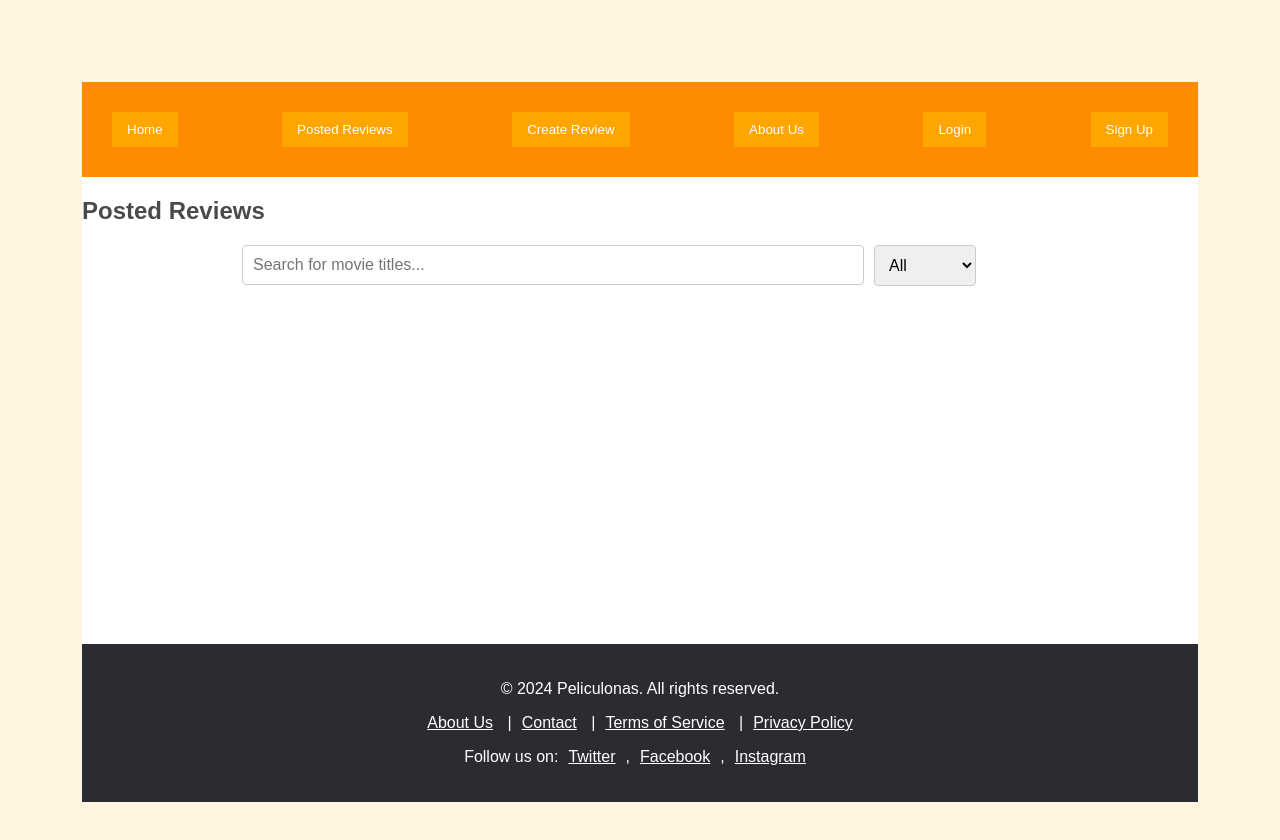
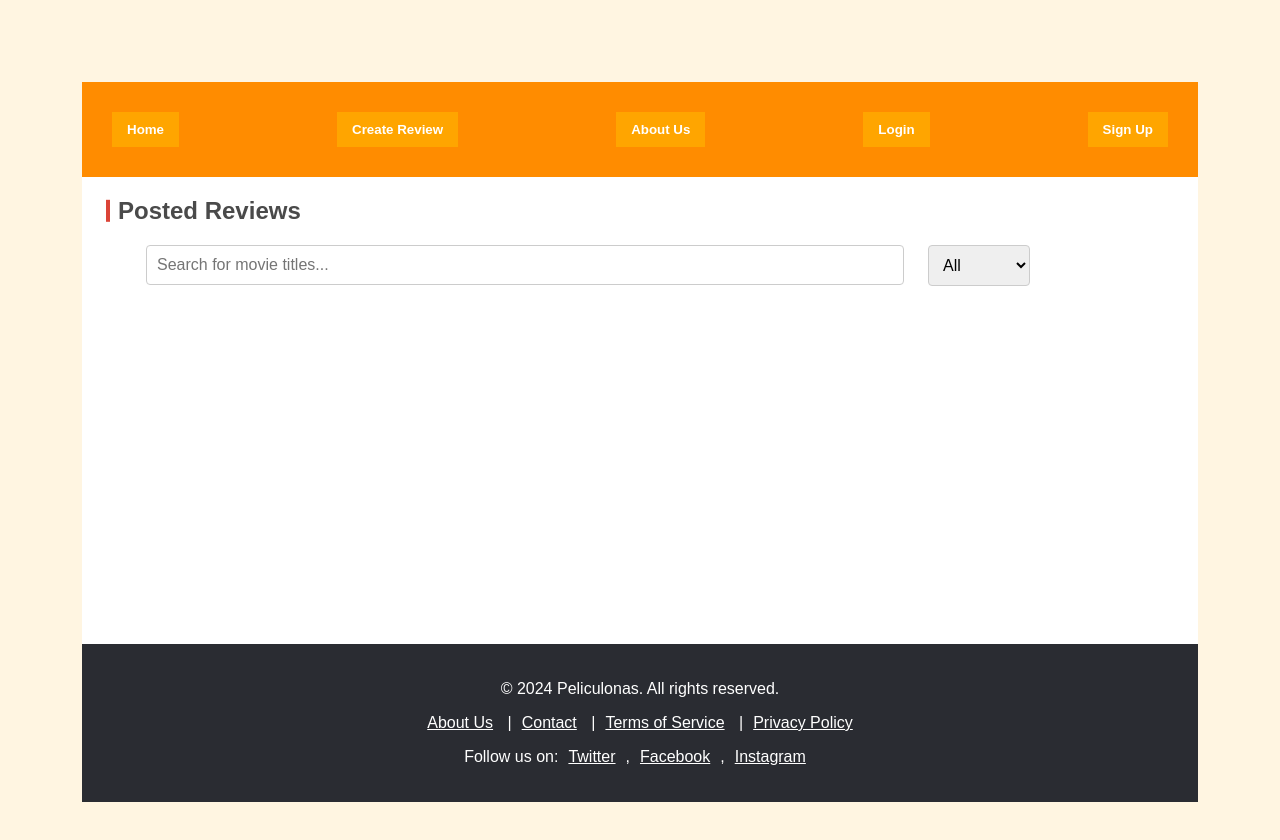
Before and after one commit to Tomas-Osorio/Purple-Haze, a React (Create React App) app: page /posted-reviews in a window 1280 px wide. Shown: the top 840 px of the page. After the commit the page ends 802 px from the top, so only its background shows below. Built offline with nearby package versions, Linux system fonts and the light colour scheme.

Commit message:
modified:   src/App.js 	new file:   src/Navbar.js 	modified:   src/PostedReviews.js 	modified:   src/style.css

```diff
--- a/src/App.js
+++ b/src/App.js
@@ -1,6 +1,6 @@
 import React, { useState, useEffect } from 'react';
-import { BrowserRouter as Router, Route, Routes, Link } from 'react-router-dom';
-import ReviewFormContainer from './ReviewFormContainer';
+import { BrowserRouter as Router, Route, Routes } from 'react-router-dom';
+import Navbar from './Navbar'; // Import the Navbar
 import LoginModal from './LoginModal';
 import SignupModal from './SignupModal';
 import PostedReviews from './PostedReviews';
@@ -41,25 +41,16 @@ const App = () => {
     return (
         <Router>
             <div id="mainWrapper">
-                <header>
-                    <Link to="/">
-                        <button>Home</button>
-                    </Link>
-                    <Link to="/posted-reviews">
-                        <button>Posted Reviews</button>
-                    </Link>
-
-                    <ReviewFormContainer onAddReview={handleAddReview} currentUser={currentUser} />
-                    <Link to="/about-us">
-                        <button>About Us</button>
-                    </Link>
-                    <button onClick={() => setShowLogin(true)}>Login</button>
-                    <button onClick={() => setShowSignup(true)}>Sign Up</button>
-                </header>
+                <Navbar
+                    onAddReview={handleAddReview}
+                    currentUser={currentUser}
+                    setShowLogin={setShowLogin}
+                    setShowSignup={setShowSignup}
+                />
 
                 <Routes>
                     <Route path="/about-us" element={<section>
-                        <h2>About Us</h2>
+                        <h2 className="category-title">About Us</h2>
                         <p>
                             Peliculonas is your go-to platform for sharing and discovering movie reviews.
                             Whether you're looking for the latest action flick or a heartwarming drama,
@@ -68,7 +59,7 @@ const App = () => {
                         </p>
                     </section>} />
                     <Route path="/" element={<section>
-                        <h2>Welcome to Peliculonas</h2>
+                        <h2 className="category-title">Welcome to Peliculonas</h2>
                         <p>Your favorite movie reviews, all in one place!</p>
                     </section>} />
                     <Route path="/posted-reviews" element={<PostedReviews reviews={reviews} />} />
--- /dev/null
+++ b/src/Navbar.js
@@ -0,0 +1,31 @@
+import React from 'react';
+import { Link, useLocation } from 'react-router-dom';
+import ReviewFormContainer from './ReviewFormContainer';
+
+const Navbar = ({ onAddReview, currentUser, setShowLogin, setShowSignup }) => {
+    const location = useLocation();
+
+    return (
+        <header>
+            <Link to="/">
+                <button>Home</button>
+            </Link>
+
+            {location.pathname === "/posted-reviews" ? (
+                <ReviewFormContainer onAddReview={onAddReview} currentUser={currentUser} />
+            ) : (
+                <Link to="/posted-reviews">
+                    <button>Posted Reviews</button>
+                </Link>
+            )}
+
+            <Link to="/about-us">
+                <button>About Us</button>
+            </Link>
+            <button onClick={() => setShowLogin(true)}>Login</button>
+            <button onClick={() => setShowSignup(true)}>Sign Up</button>
+        </header>
+    );
+};
+
+export default Navbar;
--- a/src/PostedReviews.js
+++ b/src/PostedReviews.js
@@ -12,7 +12,7 @@ const PostedReviews = ({ reviews }) => {
 
     return (
         <section>
-            <h2>Posted Reviews</h2>
+            <h2 class="category-title">Posted Reviews</h2>
             <div className="filterContainer">
                 <input
                     type="text"
--- a/src/style.css
+++ b/src/style.css
@@ -1,5 +1,5 @@
 body {
-    background-color: #fff5e1; /* Light orange background */
+    background-color: #fff5e1;
     color: #4A4A4A; /* Dark gray text */
     font-family: Arial, sans-serif;
     margin: 0;
@@ -9,7 +9,10 @@ body {
     display: flex;
     flex-direction: column;
     min-height: 90vh;
-    margin: 82px; /* Add margin to the main wrapper */
+    margin-top: 82px;
+    margin-left: 82px;
+    margin-right: 82px;
+    /*margin: 82px;  Add margin to the main wrapper */
     background-color: #fff; /* White background for the main content */
 }
 
@@ -23,6 +26,8 @@ header {
 
 button {
     background-color: #FFA500; /* Orange buttons */
+    font-family: 'Arial', sans-serif;
+    font-weight: bold;
     color: #FFF;
     border: none;
     padding: 10px 15px;
@@ -35,7 +40,7 @@ button:hover {
 }
 
 .reviews {
-    margin-left: 4vh;
+    margin-left: 5vh;
     display: flex;
     flex-wrap: wrap;
     gap: 20px;
@@ -66,49 +71,52 @@ button:hover {
     width: 100%;
     height: 100%;
     background-color: rgba(0, 0, 0, 0.5);
-    z-index: 1000; /* Higher z-index to stay above footer */
+    z-index: 1000;
 }
 
 .modal-content {
+    color: #4A4A4A;
     background-color: #FFE5B4; /* Light orange for modals */
-    padding: 20px;
-    border-radius: 5px;
-    box-shadow: 0 4px 8px rgba(0, 0, 0, 0.2);
+    padding: 30px; /* Increased padding for a more spacious feel */
+    border-radius: 10px; /* More rounded corners */
+    box-shadow: 0 6px 12px rgba(0, 0, 0, 0.3); /* Deeper shadow */
     position: relative;
+    max-width: 400px; /* Limit the width for better readability */
+    animation: fadeIn 0.3s ease; /* Fade-in animation */
+}
+
+.modal-content h2 {
+    color: #4A4A4A;
+    margin: 0 0 15px; /* Add margin below the title */
+    font-size: 24px; /* Larger font size for the title */
+    text-align: center; /* Center the title */
 }
 
 .modal-content input {
-    width: 100%;
-    padding: 10px;
+    width: 92.5%;
+    padding: 12px; /* Increased padding for input fields */
     margin: 10px 0;
+    border: 1px solid #ccc; /* Light border around input */
+    border-radius: 5px; /* Rounded corners for inputs */
+    transition: border-color 0.3s; /* Smooth border color transition */
 }
 
-/* .dropdown {
-    position: relative;
-    display: inline-block;
+.modal-content input:focus {
+    border-color: #db4437; /* Change border color on focus */
+    outline: none; /* Remove default outline */
 }
 
-.dropdown-content {
-    display: none;
-    position: absolute;
-    background-color: #FF8C00;
-    z-index: 1;
+@keyframes fadeIn {
+    from {
+        opacity: 0;
+        transform: translateY(-10px);
+    }
+    to {
+        opacity: 1;
+        transform: translateY(0);
+    }
 }
 
-.dropdown:hover .dropdown-content {
-    display: block;
-}
-
-.dropdown-content a {
-    color: #FFF;
-    padding: 10px 15px;
-    text-decoration: none;
-    display: block;
-}
-
-.dropdown-content a:hover {
-    background-color: #FF7F00;
-} */
 
 .filterContainer {
     display: flex;
@@ -119,11 +127,11 @@ button:hover {
 .searchInput {
     padding: 10px;
     font-size: 16px;
-    margin-right: 10px;
-    margin-left: 20vh;
+    margin-right: 3vh;
+    margin-left: 8vh;
     border: 1px solid #ccc;
     border-radius: 4px;
-    width: 600px; /* Adjust width as needed */
+    width: 92vh; /* Adjust width as needed */
 }
 
 .genreSelect {
@@ -150,3 +158,20 @@ footer {
     position: relative; /* Change from absolute to relative */
     z-index: 1; /* Lower z-index than modal */
 }
+
+.category-title {
+    position: relative;
+    padding-left: 4.5vh; /* Adjust for spacing */
+}
+
+.category-title::before {
+    margin-left: 3vh;
+    content: '';
+    position: absolute;
+    left: 0; /* Position it at the start */
+    top: 50%;
+    height: 80%; /* Adjust height as needed */
+    width: 4px; /* Line thickness */
+    background-color: #db4437; /* Red color */
+    transform: translateY(-50%); /* Center vertically */
+}
```
